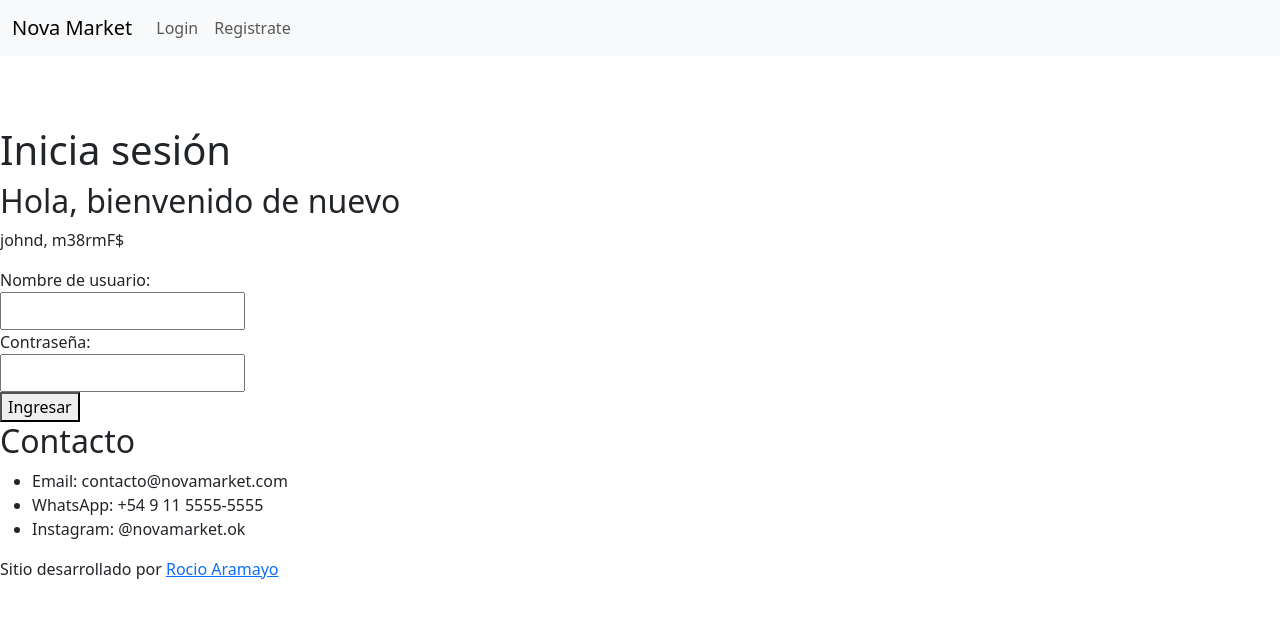
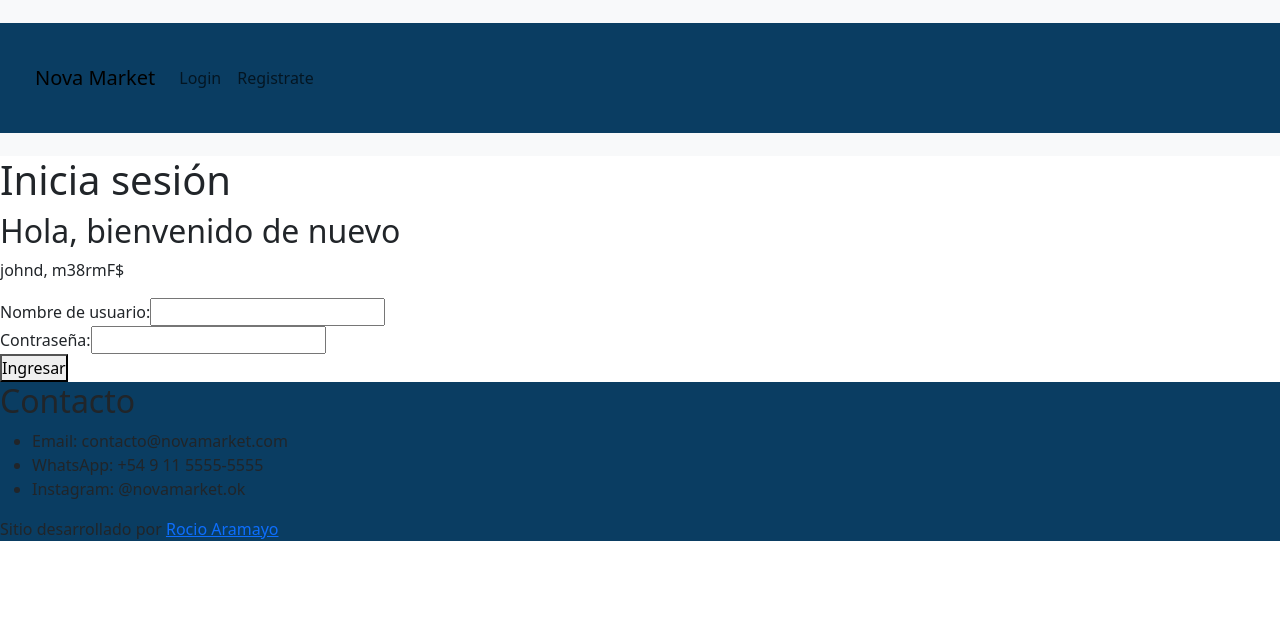
Before and after one commit to RoxiAra/Trabajo-Final-Tienda-Web, a React (Vite) app: page /login in a window 1280 px wide. Shown: the top 618 px of the page. Built offline with nearby package versions, Linux system fonts and the light colour scheme.

Commit message:
add: estilos e imagenes

```diff
--- a/index.html
+++ b/index.html
@@ -7,6 +7,7 @@
   <meta name="viewport" content="width=device-width, initial-scale=1.0" />
   <title>Tienda virtual Nova Market</title>
   <link href="https://cdn.jsdelivr.net/npm/bootstrap@5.3.7/dist/css/bootstrap.min.css" rel="stylesheet" integrity="sha384-LN+7fdVzj6u52u30Kp6M/trliBMCMKTyK833zpbD+pXdCLuTusPj697FH4R/5mcr" crossorigin="anonymous">
+  <link rel="stylesheet" href="/src/styles/pages/Home.css">
 </head>
 
 <body>
--- a/src/components/Header.jsx
+++ b/src/components/Header.jsx
@@ -1,5 +1,6 @@
 import { Link } from "react-router-dom"
 import { useAuth } from "../context/UserContext"
+import "../styles/components/Header.css"
 
 const Header = () => {
   const { user, logout } = useAuth()
@@ -9,8 +10,8 @@ const Header = () => {
   }
 
   return (
-    <header>
-      <nav className="navbar navbar-expand-lg bg-body-tertiary sticky-top">
+    <header className="header">
+      <nav className="navbar navbar-expand-lg bg-body-tertiary sticky-top" id="nav-menu" >
         <div className="container-fluid">
           <Link className="navbar-brand" to="#">Nova Market</Link>
           <button className="navbar-toggler" type="button" data-bs-toggle="collapse" data-bs-target="#navbarNavAltMarkup" aria-controls="navbarNavAltMarkup" aria-expanded="false" aria-label="Toggle navigation">
--- a/src/index.css
+++ /dev/null
@@ -1,26 +0,0 @@
-.red {
-  background-color: red;
-}
-
-.blue {
-  background-color: blue;
-}
-
-.error {
-  color: red;
-}
-
-.popup-edit {
-  background-color: yellowgreen;
-  padding: 20px;
-}
-
-input,
-textarea {
-  display: block;
-  padding: 5px;
-}
-
-main {
-  padding-top: 70px;
-}
--- a/src/main.jsx
+++ b/src/main.jsx
@@ -1,8 +1,6 @@
 import { StrictMode } from 'react'
 import { createRoot } from 'react-dom/client'
 import { RouterApp } from './router/RouterApp'
-
-import "./index.css"
 import { UserProvider } from './context/UserContext'
 
 createRoot(document.getElementById('root')).render(
--- a/src/pages/Home.jsx
+++ b/src/pages/Home.jsx
@@ -2,6 +2,7 @@ import { useEffect, useState } from "react"
 import { Layout } from "../components/Layout"
 import { useAuth } from "../context/UserContext"
 import { SearchBar } from "../components/SearchBar"
+import imagendebanner from "../assets/imagendebanner.png"
 
 const Home = () => {
   const [products, setProducts] = useState([])
@@ -109,22 +110,7 @@ const Home = () => {
   return (
     <Layout>
       <section>
-        <h2>Bienvenido a Nova Market</h2>
-<p>Descubrí nuestra exclusiva selección de productos de joyería, moda y tecnología. Calidad garantizada y atención personalizada.</p>
-      </section>
-
-      <section>
-        <h2>¿Por qué elegirnos?</h2>
-<ul>
-  <li>✔ Envíos a todo el país</li>
-  <li>✔ Compras 100% seguras</li>
-  <li>✔ Productos originales y de calidad</li>
-  <li>✔ Soporte personalizado</li>
-</ul>
-      </section>
-      <section>
-        <h1>Sobre Nova Market</h1>
-<p>Somos una tienda virtual creada por emprendedores que buscan ofrecer productos de calidad con un enfoque moderno y práctico. Nuestra misión es brindar una experiencia de compra segura, simple y satisfactoria, combinando tecnología, moda y estilo en un solo lugar.</p>
+        <img src={imagendebanner} alt="Banner" />
       </section>
 
       <section>
@@ -172,7 +158,7 @@ const Home = () => {
           </section>
         }
 
-        <div>
+        <div className="product-grid">
           {
             filterProducts.map((product) => <div key={product.id}>
               <h2 key={product.id}>{product.title}</h2>
@@ -190,6 +176,22 @@ const Home = () => {
           }
         </div>
       </section>
+
+      <section>
+        <h2>¿Por qué elegirnos?</h2>
+<ul>
+  <li>✔ Envíos a todo el país</li>
+  <li>✔ Compras 100% seguras</li>
+  <li>✔ Productos originales y de calidad</li>
+  <li>✔ Soporte personalizado</li>
+</ul>
+      </section>
+      <section>
+        <h1>Sobre Nova Market</h1>
+<p>Somos una tienda virtual creada por emprendedores que buscan ofrecer productos de calidad con un enfoque moderno y práctico. Nuestra misión es brindar una experiencia de compra segura, simple y satisfactoria, combinando tecnología, moda y estilo en un solo lugar.</p>
+      </section>
+
+
     </Layout>
   )
 }
--- a/src/styles/components/Header.css
+++ b/src/styles/components/Header.css
@@ -0,0 +1,11 @@
+#nav-menu {
+  background-color: #0A3D62;
+
+}
+
+.container-fluid {
+  background-color: #0A3D62;
+  padding: 35px ;
+  margin-top: 15px;
+  margin-bottom: 15px;
+}
--- a/src/styles/pages/Home.css
+++ b/src/styles/pages/Home.css
@@ -0,0 +1,18 @@
+
+* {
+  margin: 0;
+  padding: 0;
+  box-sizing: border-box;
+}
+
+footer {
+  background-color: #0A3D62;
+  min-height: 200%;
+}
+
+.product-grid {
+  display: grid;
+  grid-template-columns: repeat(auto-fit, minmax(300px, 1fr));
+  gap: 60px;
+  justify-items: center;
+}
```
Also changed, not shown: src/assets/imagendebanner.png (added).
